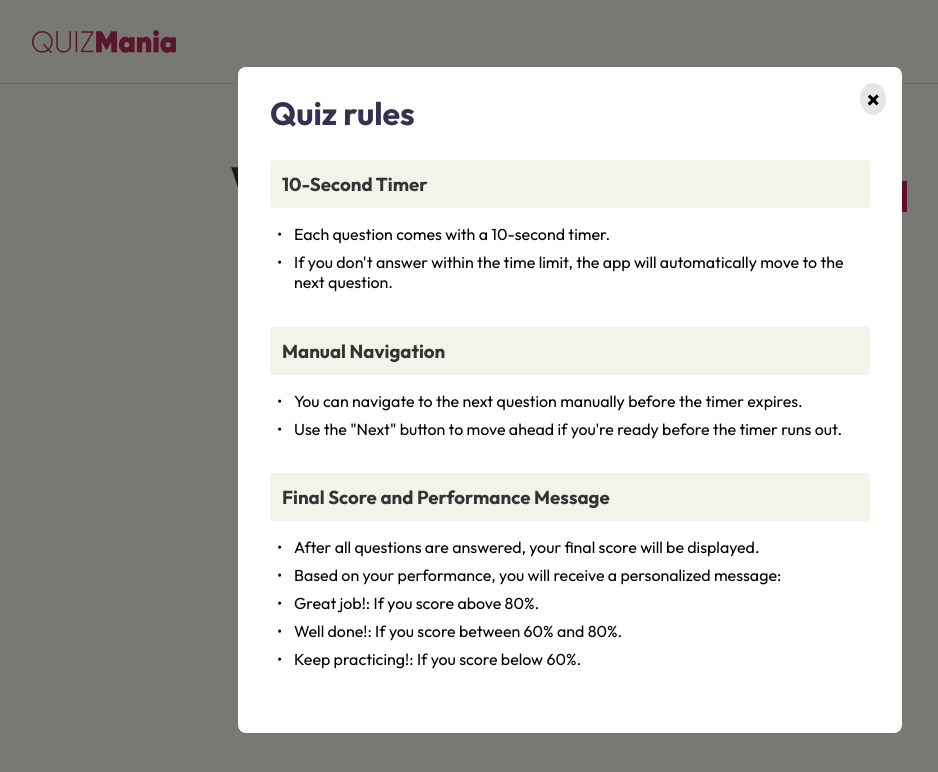
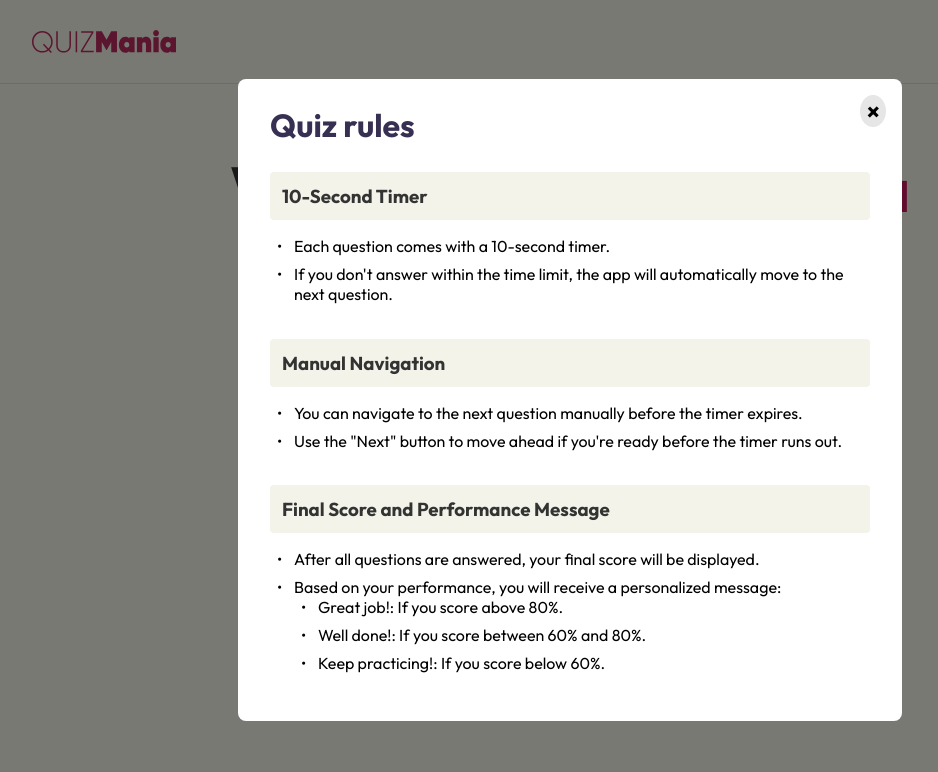
Before and after one commit to Miral26/quiz, a React (Create React App) app: page / in a window 1280 px wide. Both pictures are taken after a click on the button "Quiz rules". Shown: the top 772 px of the page, without its empty margins (70-1008 px from the left). Built offline with nearby package versions, Linux system fonts and the light colour scheme.

Commit message:
Refactor Results and Welcome components to improve styling

```diff
--- a/src/components/Results.js
+++ b/src/components/Results.js
@@ -152,6 +152,8 @@ const RetakeButton = styled.button`
   cursor: pointer;
   font-size: 1.25rem;
   font-family: "Outfit", sans-serif;
+  margin: 0 auto 20px;
+  display: block;
 `;
 
 export function Results() {
--- a/src/components/Welcome.js
+++ b/src/components/Welcome.js
@@ -16,7 +16,6 @@ const WelcomeText = styled.h1`
       font-weight: 700;
     }
   }
-
 `;
 
 const RulesText = styled.p`
@@ -25,7 +24,7 @@ const RulesText = styled.p`
   text-align: start;
   color: #666;
   margin-bottom: 2rem;
-  background: #D9D9D94D;
+  background: #d9d9d94d;
   padding: 0.75rem 1rem;
   border-radius: 8px;
 `;
@@ -40,7 +39,6 @@ const RulesLink = styled.button`
   font-size: inherit;
   margin-top: 0.5rem;
   font-family: "Outfit", sans-serif;
-
 `;
 
 const Form = styled.div`
@@ -84,7 +82,7 @@ const CategoryOption = styled.div`
   cursor: pointer;
   background: ${(props) => (props.selected ? "#FFF1F5" : "#fff")};
   position: relative;
-  background: #F3F3E9;
+  background: #f3f3e9;
 
   &:hover {
     border-color: #c2185b;
@@ -92,7 +90,6 @@ const CategoryOption = styled.div`
 `;
 
 const RadioInput = styled.input`
-
   position: absolute;
   opacity: 0;
   cursor: pointer;
@@ -132,7 +129,7 @@ const CategoryLabel = styled.label`
 
 const StartButton = styled.button`
   background: #c2185b;
-  color: #FFFFFF;
+  color: #ffffff;
   padding: 8px 35px;
   border: none;
   border-radius: 4px;
@@ -148,7 +145,7 @@ const StartButton = styled.button`
   }
 
   &:disabled {
-    background: #B92B5D;
+    background: #b92b5d;
     opacity: 0.4;
     cursor: not-allowed;
   }
@@ -169,7 +166,7 @@ const Modal = styled.div`
 
 const ModalContent = styled.div`
   background: white;
-  padding: 0rem 2rem 2rem 2rem;
+  padding: 0rem 2rem 0rem 2rem;
   border-radius: 8px;
   max-width: 600px;
   width: 90%;
@@ -182,7 +179,7 @@ const CloseButton = styled.button`
   position: absolute;
   right: 1rem;
   top: 1rem;
-  background: #E6E6E6;
+  background: #e6e6e6;
   border: none;
   border-radius: 50%;
   font-size: 1.5rem;
@@ -190,7 +187,6 @@ const CloseButton = styled.button`
   color: #000000;
   font-weight: 700;
   font-family: "Outfit", sans-serif;
-
 `;
 
 const ModalTitle = styled.h2`
@@ -201,12 +197,12 @@ const ModalTitle = styled.h2`
 
 const RulesSection = styled.div`
   border-radius: 4px;
-  `;
+`;
 
-  const RulesTitle = styled.h3`
+const RulesTitle = styled.h3`
   color: #333;
   margin-bottom: 1rem;
-  background: #F3F3E9;
+  background: #f3f3e9;
   padding: 0.75rem;
   border-radius: 4px;
 `;
@@ -214,7 +210,6 @@ const RulesSection = styled.div`
 const RulesList = styled.ul`
   list-style: none;
   padding: 0px 5px 8px 0;
-
 
   li {
     font-weight: 400;
@@ -256,14 +251,13 @@ export function Welcome() {
 
   return (
     <>
-
-
       <WelcomeText>
-        Welcome to <span>QUIZ</span><span>Mania</span>
+        Welcome to <span>QUIZ</span>
+        <span>Mania</span>
       </WelcomeText>
       <RulesText>
         Please read all the rules about this quiz before you start.
-        <br/>
+        <br />
         <RulesLink onClick={() => setShowRules(true)}>Quiz rules</RulesLink>
       </RulesText>
 
@@ -353,10 +347,12 @@ export function Welcome() {
                 <li>
                   Based on your performance, you will receive a personalized
                   message:
+                  <RulesList>
+                    <li>Great job!: If you score above 80%.</li>
+                    <li>Well done!: If you score between 60% and 80%.</li>
+                    <li>Keep practicing!: If you score below 60%.</li>
+                  </RulesList>
                 </li>
-                <li>Great job!: If you score above 80%.</li>
-                <li>Well done!: If you score between 60% and 80%.</li>
-                <li>Keep practicing!: If you score below 60%.</li>
               </RulesList>
             </RulesSection>
           </ModalContent>
```
